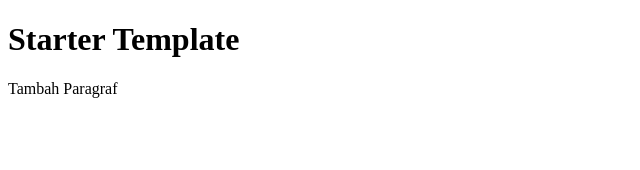
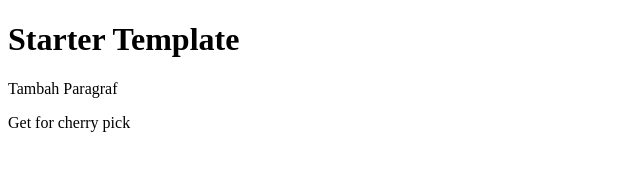
Before and after one commit to FigoArbiansyah/belajar-cherrypick, a plain HTML site: page index.html in a window 1280 px wide. Shown: the whole page, without its empty margins (0-640 px from the left). Drawn offline with Linux system fonts and the light colour scheme.

Commit message:
For Staging

```diff
--- a/index.html
+++ b/index.html
@@ -8,6 +8,6 @@
 <body>
 	<h1>Starter Template</h1>
 	<p>Tambah Paragraf</p>
-
+	<span>Get for cherry pick</span>
 </body>
 </html>
```
